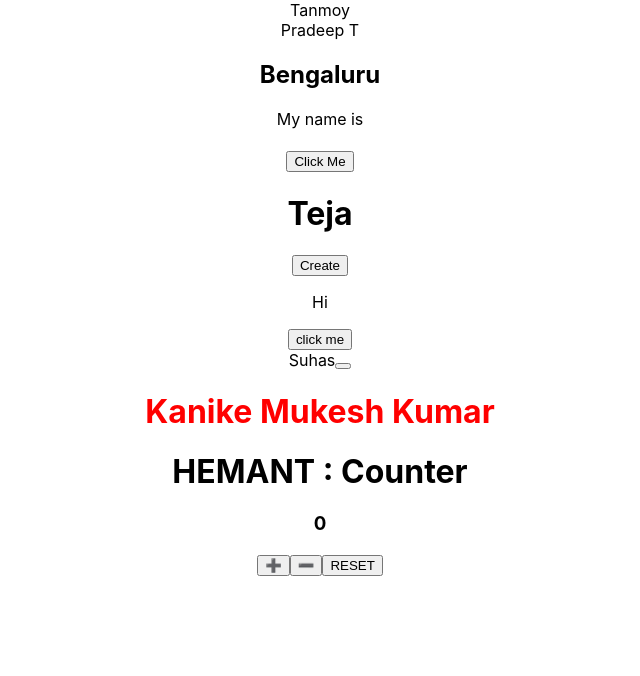
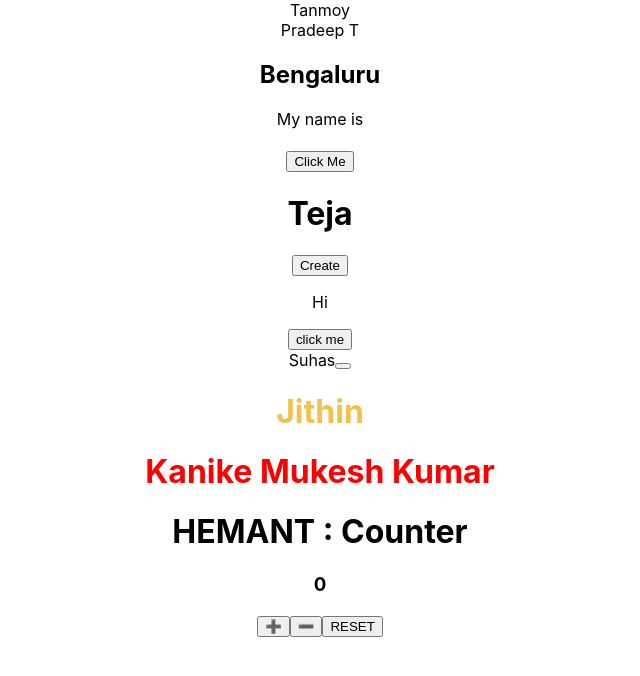
Before and after one commit to MeghaGowda1223456/Git-practice-second-batch, a React (Create React App) app: page / in a window 1280 px wide. Shown: the top 676 px of the page, without its empty margins (320-960 px from the left). Built offline with nearby package versions, Linux system fonts and the light colour scheme.

Commit message:
JithinCommit

```diff
--- a/src/App.js
+++ b/src/App.js
@@ -11,6 +11,7 @@ import Viddd from "./components/Viddd";
 import Mukesh from "./components/Mukesh";
 import Pradeep from "./components/Pradeep";
 import Hemant from './components/Hemant';
+import Jithin from "./components/Jithin";
 
 
 
@@ -30,7 +31,7 @@ function App() {
       <Tejodhar />
       <Suhas/>
 
-
+       <Jithin />
 
       <Mukesh />
       <Hemant/>
```
